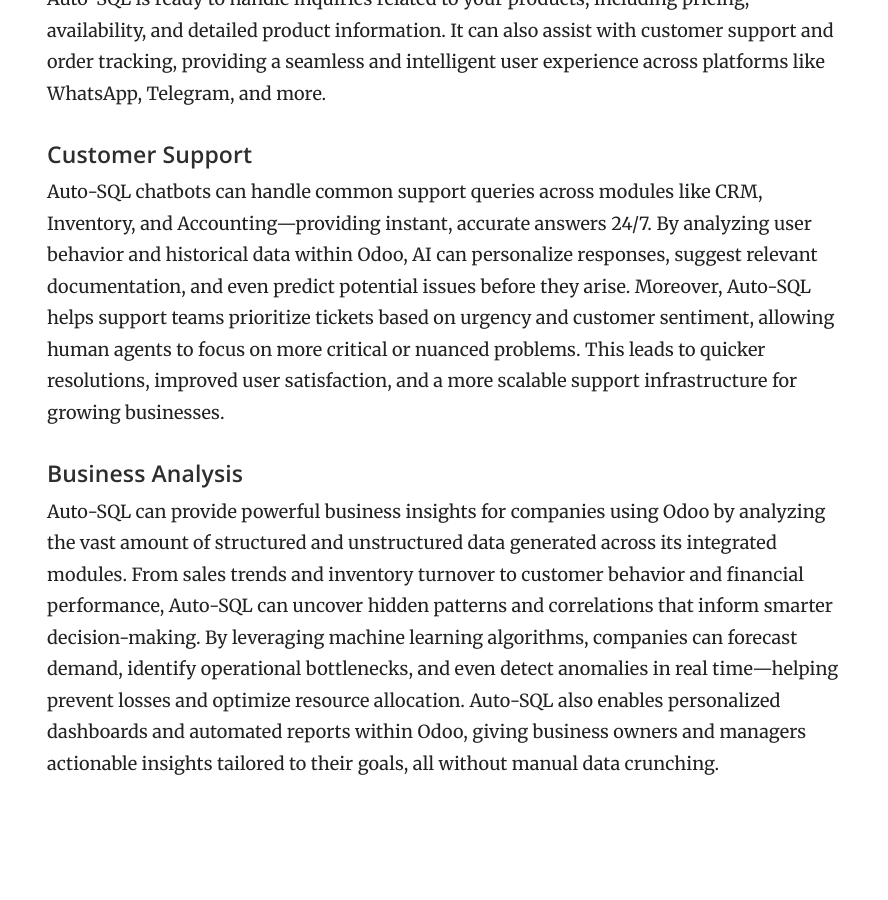
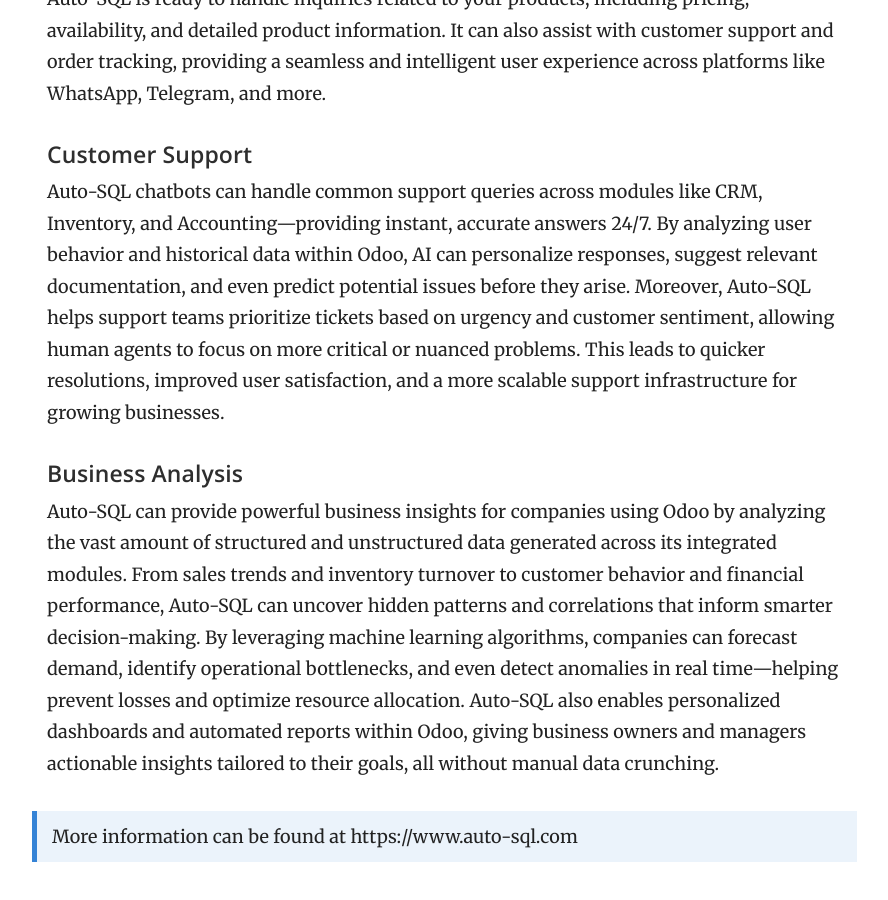
Before and after one commit to openerp-hk-t/doc, a Jekyll site: the page built from index.md, in a window 1280 px wide and 900 px high, scrolled down 1294 px. Shown: the whole window, without its empty margins (343-1231 px from the left). Built offline with Jekyll 4.4.1, drawn with Linux system fonts in a browser that asks for light colours; before the commit the page ends 2125 px from its top, so only the background shows below that.

Commit message:
Update index.md

```diff
--- a/index.md
+++ b/index.md
@@ -35,3 +35,5 @@ Auto-SQL chatbots can handle common support queries across modules like CRM, Inv
 #### Business Analysis
 
 Auto-SQL can provide powerful business insights for companies using Odoo by analyzing the vast amount of structured and unstructured data generated across its integrated modules. From sales trends and inventory turnover to customer behavior and financial performance, Auto-SQL can uncover hidden patterns and correlations that inform smarter decision-making. By leveraging machine learning algorithms, companies can forecast demand, identify operational bottlenecks, and even detect anomalies in real time—helping prevent losses and optimize resource allocation. Auto-SQL also enables personalized dashboards and automated reports within Odoo, giving business owners and managers actionable insights tailored to their goals, all without manual data crunching.
+
+> More information can be found at https://www.auto-sql.com
```
